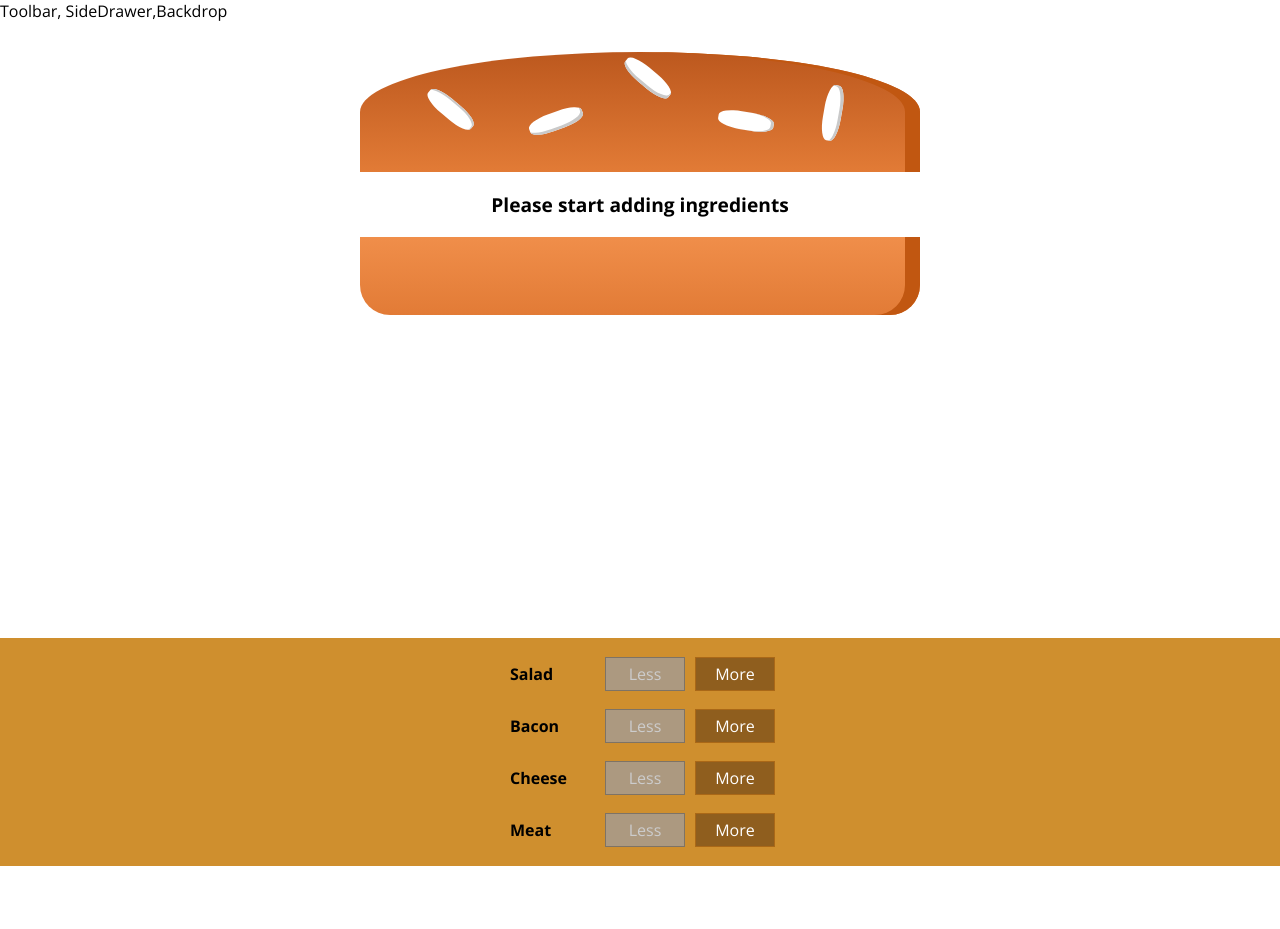
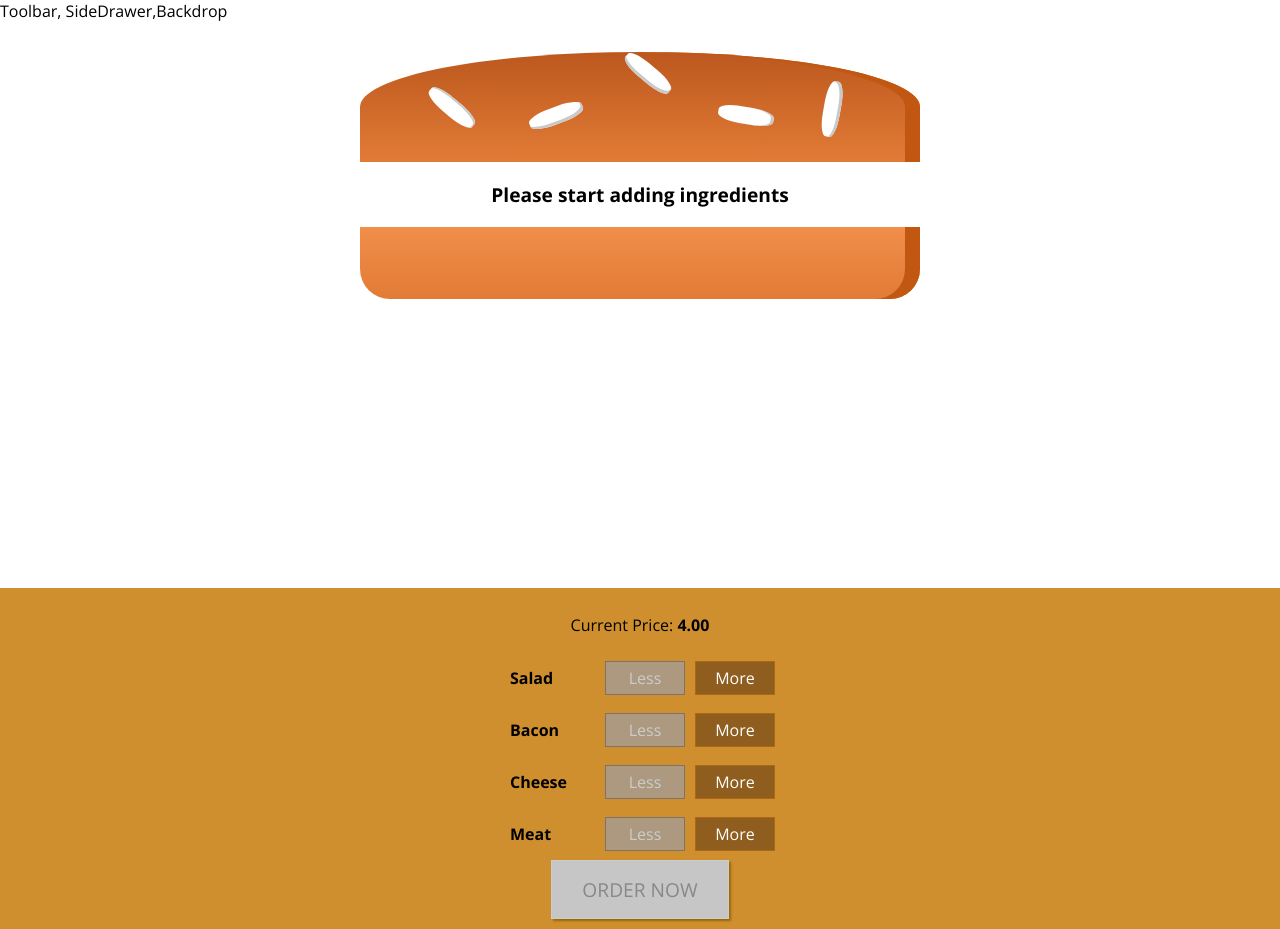
Before and after one commit to DustinX/react-test, a React app: page / in a window 1280 px wide. Before the commit the page ends 866 px from the top, so only its background shows below. Built offline with nearby package versions, Linux system fonts and the light colour scheme.

Commit message:
order button works

```diff
--- a/src/components/Burger/BuildControls/BuildControls.css
+++ b/src/components/Burger/BuildControls/BuildControls.css
@@ -8,3 +8,44 @@
 	margin: auto;
 	padding: 10px 0;
 }
+
+.OrderButton {
+    background-color: #DAD735;
+    outline: none;
+    cursor: pointer;
+    border: 1px solid #966909;
+    color: #966909;
+    font-family: inherit;
+    font-size: 1.2em;
+    padding: 15px 30px;
+    box-shadow: 2px 2px 2px #966909;
+}
+
+.OrderButton:hover, .OrderButton:active {
+    background-color: #A0DB41;
+    border: 1px solid #966909;
+    color: #966909;
+}
+
+.OrderButton:disabled {
+    background-color: #C7C6C6;
+    cursor: not-allowed;
+    border: 1px solid #ccc;
+    color: #888888;
+}
+
+.OrderButton:not(:disabled) {
+    animation: enable 0.3s linear;
+}
+
+@keyframes enable {
+    0% {
+        transform: scale(1);
+    }
+    60% {
+        transform: scale(1.1);
+    }
+    100% {
+        transform: scale(1);
+    }
+}
--- a/src/components/Burger/BuildControls/BuildControls.js
+++ b/src/components/Burger/BuildControls/BuildControls.js
@@ -13,14 +13,20 @@
 
 const buildControls = (props) => (
 	<div className={classes.BuildControls}>
+		<p>Current Price: <strong>{props.price.toFixed(2)}</strong></p>
 		{controls.map(ctrl => (
 			<BuildControl
 				key={ctrl.label}
 				label={ctrl.label}
 				added={()=>props.ingredientAdded(ctrl.type)}
 				removed ={() => props.ingredientRemoved(ctrl.type)}
-				disabled= {props.disabled[ctrl.type]}/>
+				disabled= {props.disabled[ctrl.type]}
+			/>
 		))}
+		<button
+			className={classes.OrderButton}
+			disabled={!props.purchasable}
+		>ORDER NOW</button>
 	</div>
 );
 
--- a/src/components/Burger/Burger.css
+++ b/src/components/Burger/Burger.css
@@ -25,6 +25,6 @@
 @media (min-width: 1000px) and (min-height: 700px) {
 	.Burger{
 		width: 700px;
-		height: 600px;
+		height: 550px;
 	}
 }
--- a/src/containers/BurgerBuilder/BurgerBuilder.js
+++ b/src/containers/BurgerBuilder/BurgerBuilder.js
@@ -18,7 +18,21 @@
 			cheese: 0,
 			meat: 0
 		},
-		totalPrice: 4
+		totalPrice: 4,
+		purchasable: false
+	}
+
+	updatePurchaseState(ingredients){
+
+		const sum = Object.keys(ingredients)
+			.map((igKey) => {
+				return ingredients[igKey];
+			})
+			.reduce((sum, el) => {
+				return sum + el;
+			}, 0);
+
+		this.setState({purchasable: sum > 0})
 	}
 
 	addIngredientHandler = (type) => {
@@ -32,6 +46,7 @@
 		const oldPrice = this.state.totalPrice;
 		const newPrice = oldPrice + priceAddition;
 		this.setState({totalPrice: newPrice, ingredients: updatedIngredients});
+		this.updatePurchaseState(updatedIngredients);
 
 	}
 
@@ -49,6 +64,7 @@
 		const oldPrice = this.state.totalPrice;
 		const newPrice = oldPrice - priceDeduction;
 		this.setState({totalPrice: newPrice, ingredients: updatedIngredients});
+		this.updatePurchaseState(updatedIngredients);
 
 	}
 
@@ -68,7 +84,10 @@
 				<BuildControls
 					ingredientAdded={this.addIngredientHandler}
 					ingredientRemoved={this.removeIngredientHandler}
-					disabled = {disabledInfo}/>
+					disabled = {disabledInfo}
+					purchasable={this.state.purchasable}
+					price={this.state.totalPrice}
+				/>
 			</React.Fragment>
 		);
 	}
```
